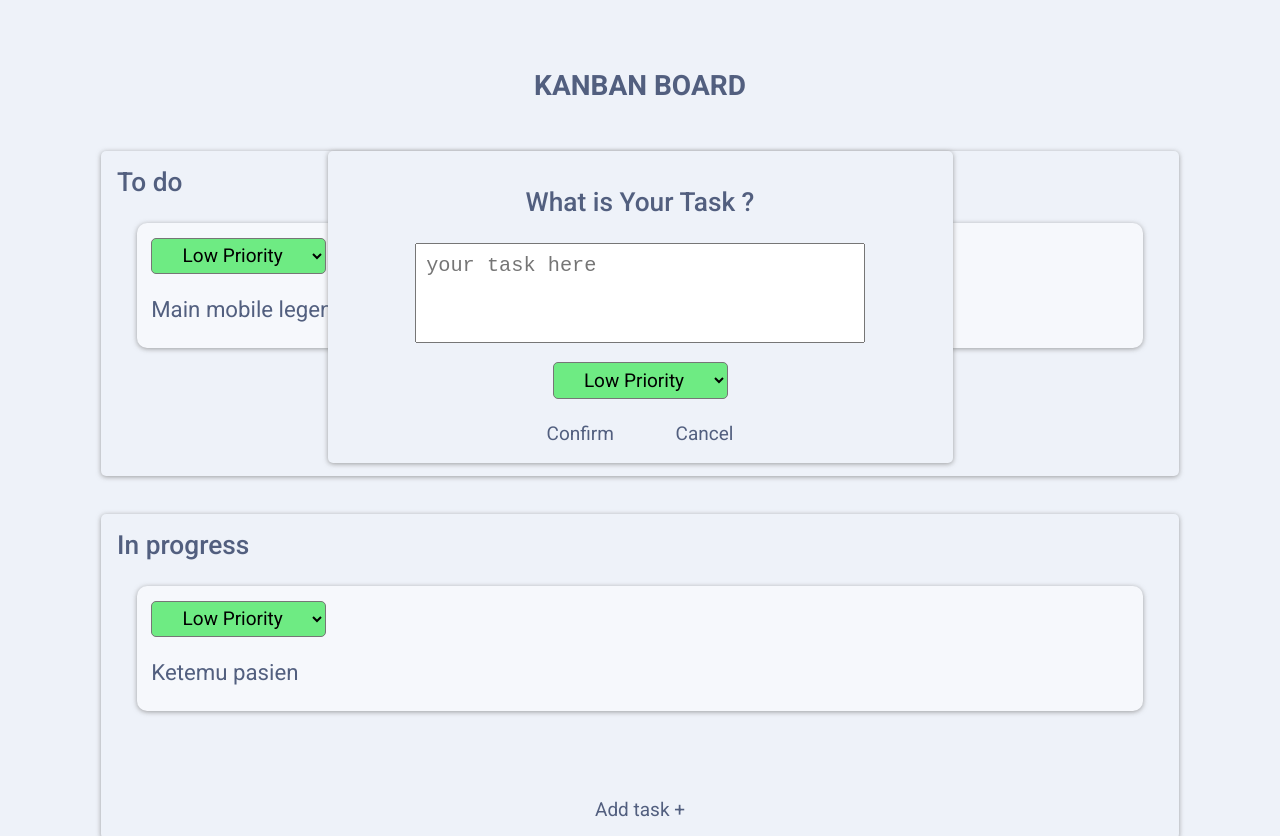
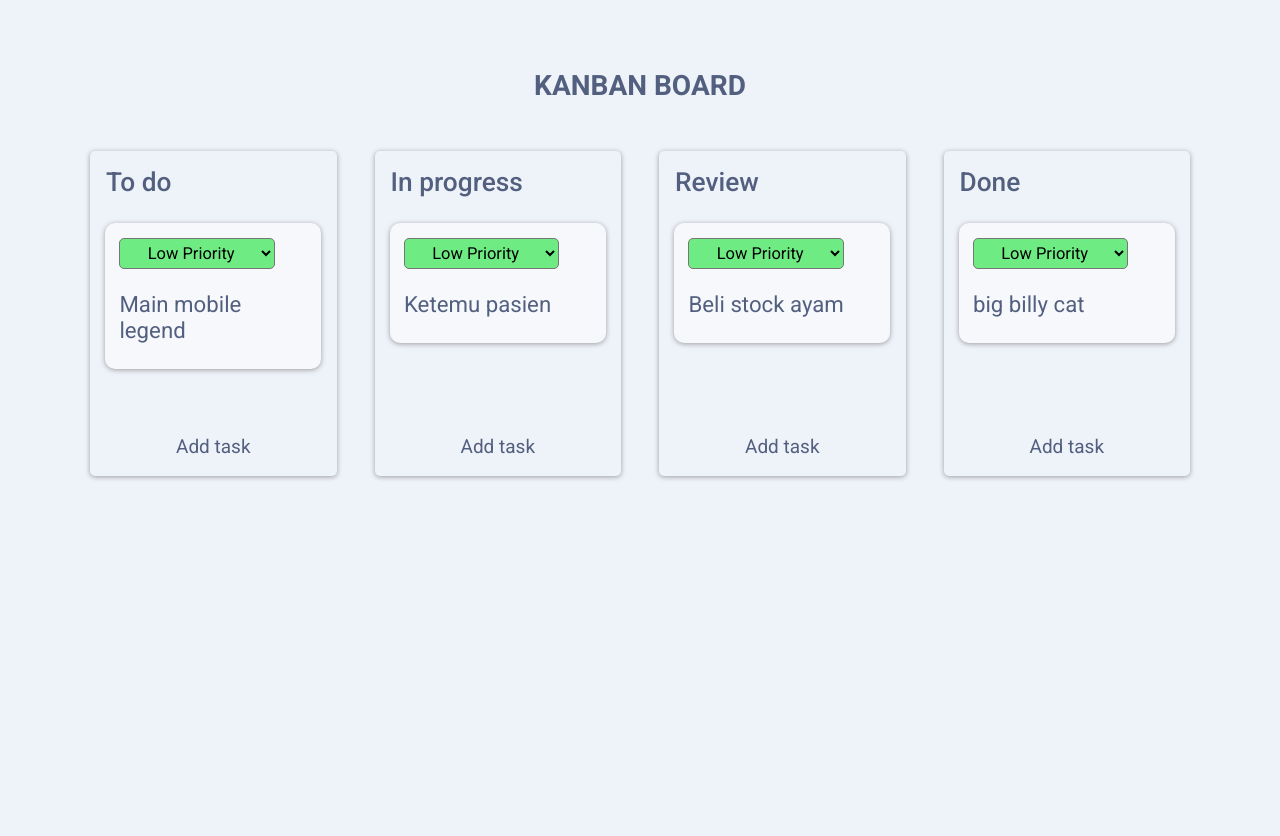
Before and after one commit to Ardi-koding/kanban-wep-app, a plain HTML site: page index.html in a window 1280 px wide. Shown: the top 836 px of the page. After the commit the page ends 800 px from the top, so only its background shows below. Drawn offline with nearby package versions, Linux system fonts and the light colour scheme.

Commit message:
inline-form, still 30%

```diff
--- a/index.html
+++ b/index.html
@@ -23,7 +23,7 @@
 		<div class="container">
 			<section class="task to-do">
 				<h2>To do</h2>
-				<div class="task_list">
+				<div class="task_list to-do_1">
 					<select
 						class="select-priority"
 						name="priority"
@@ -35,14 +35,17 @@
 					</select>
 					<h3>Main mobile legend</h3>
 				</div>
+
 				<span class="add-task"
-					><button type="button">Add task +</button></span
-				>
+					><button type="button" class="add-button" value="td">
+						Add task
+					</button>
+				</span>
 			</section>
 
 			<section class="task in-progress">
 				<h2>In progress</h2>
-				<div class="task_list">
+				<div class="task_list in-progress_1">
 					<select
 						class="select-priority"
 						name="priority"
@@ -55,13 +58,15 @@
 					<h3>Ketemu pasien</h3>
 				</div>
 				<span class="add-task"
-					><button type="button">Add task +</button></span
+					><button type="button" class="add-button" value="ip">
+						Add task
+					</button></span
 				>
 			</section>
 
 			<section class="task review">
 				<h2>Review</h2>
-				<div class="task_list">
+				<div class="task_list review_1">
 					<select
 						class="select-priority"
 						name="priority"
@@ -74,13 +79,15 @@
 					<h3>Beli stock ayam</h3>
 				</div>
 				<span class="add-task"
-					><button type="button">Add task +</button></span
+					><button type="button" class="add-button" value="revi">
+						Add task
+					</button></span
 				>
 			</section>
 
 			<section class="task done">
 				<h2>Done</h2>
-				<div class="task_list">
+				<div class="task_list done_1">
 					<select
 						class="select-priority"
 						name="priority"
@@ -93,33 +100,11 @@
 					<h3>big billy cat</h3>
 				</div>
 				<span class="add-task"
-					><button type="button">Add task +</button></span
+					><button type="button" class="add-button" value="don">
+						Add task
+					</button></span
 				>
 			</section>
-
-			<div class="modal">
-				<h2>What is Your Task ?</h2>
-				<form class="modal-form" action="">
-					<textarea
-						name="modal-textarea"
-						id="modal-textarea"
-						placeholder="your task here"
-					></textarea>
-					<br />
-					<select
-						class="select-priority"
-						name="priority"
-						id="priority"
-					>
-						<option value="low">Low Priority</option>
-						<option value="medium">Medium Priority</option>
-						<option value="high">High Priority</option>
-					</select>
-					<br />
-					<button type="button" class="modal-button">Confirm</button>
-					<button type="button" class="modal-button">Cancel</button>
-				</form>
-			</div>
 		</div>
 	</body>
 </html>
--- a/main.js
+++ b/main.js
@@ -1,14 +1,5 @@
-let buttons = document.querySelectorAll("button");
-
-console.log(buttons);
-buttons.forEach((element) => {
-	element.addEventListener("click", () => {
-		alert("it got clicked");
-	});
-});
-
-
 $(document).ready(function () {
+	function checkPriority() {
 		$(".select-priority").each(function () {
 			if ($(this).val() == "low") {
 				$(this).addClass("low-priority");
@@ -28,4 +19,48 @@ $(document).ready(function () {
 				$(this).addClass($(this).val() + "-priority");
 			});
 		});
+	}
+	checkPriority();
+
+	function createTask(val) {
+		let taskList = $("<div></div>");
+		taskList.addClass("task_list");
+
+		let priority = $("<select></select>");
+		priority.addClass("select-priority");
+
+		let lowValue = $("<option></option>").text("Low Priority").val("low");
+		let mediumValue = $("<option></option>")
+			.text("Medium Priority")
+			.val("medium");
+		let highValue = $("<option></option>")
+			.text("High Priority")
+			.val("high");
+		priority.append(lowValue, mediumValue, highValue);
+
+		let inlineInput = $("<input></input>")
+			.attr("placeholder", "Insert your task")
+			.attr("type", "text");
+		inlineInput.addClass("inline-input");
+
+		let buttonGroup = $("<div></div>").addClass("add-task");
+		let confirm = $("<button></button")
+			.text("Confirm")
+			.attr("type", "button")
+			.addClass("add-button");
+		let cancel = $("<button></button>")
+			.text("Cancel")
+			.attr("type", "button")
+			.addClass("add-button");
+		buttonGroup.append(confirm, cancel);
+
+		taskList.append(priority, inlineInput, buttonGroup);
+
+		$(".to-do_1").after(taskList);
+		checkPriority();
+	}
+
+	$(".add-button").on("click", function () {
+		createTask($(this).val());
 	});
+});
--- a/style.css
+++ b/style.css
@@ -33,51 +33,22 @@ body {
 		font-weight: 400;
 		margin-bottom: 0.5em;
 	}
-
-	button,
-	.select-priority {
-		font-family: "Roboto", sans-serif;
-		font-size: 1rem;
-	}
-
-	button {
-		background-color: transparent;
-		border: none;
-		border-radius: 10px;
-		color: inherit;
-		/* font-size: 1.067rem; */
-		height: 40px;
-		padding: 0 0.5em;
-		-webkit-transition: background-color 0.25s ease-in;
-		-moz-transition: background-color 0.25s ease-in;
-		-ms-transition: background-color 0.25s ease-in;
-		-o-transition: background-color 0.25s ease-in;
-		transition: background-color 0.25s ease-in;
-	}
-
-	button:hover {
-		cursor: pointer;
-		background-color: hsla(0, 0%, 78%, 0.752);
-		border-radius: 10px;
-	}
-
-	button:active {
-		color: red;
-	}
 }
 
 /* CONTAINER */
 
 .container {
 	margin: 0 auto;
-	max-width: 1078px;
+	max-width: 1100px;
 	width: 100%;
 	display: flex;
 	flex-direction: column;
 	align-items: center;
 
-	.task,
-	.modal {
+	.task {
+		border-top: 0px solid #eef2f9;
+		margin-top: 2em;
+		min-height: 300px;
 		width: 100%;
 		display: flex;
 		flex-direction: column;
@@ -93,12 +64,6 @@ body {
 		-ms-transition: all 0.25s ease-in;
 		-o-transition: all 0.25s ease-in;
 		transition: all 0.25s ease-in;
-	}
-
-	.task {
-		border-top: 0px solid #eef2f9;
-		margin-top: 2em;
-		min-height: 300px;
 
 		.task_list {
 			-webkit-box-shadow: 0px 1px 5px 0px rgba(128, 128, 128, 0.75);
@@ -117,41 +82,55 @@ body {
 	.task:nth-child(1) {
 		margin-top: 0;
 	}
-
-	.modal {
-		align-items: center;
-		min-height: 200px;
-		text-align: center;
-		width: 65%;
-		max-width: 625px;
-		position: fixed;
-		background-color: #eef2f9;
-	}
 }
 
-/* MODAL BOX */
+/* BUTTON */
 
-.modal > h2 {
-	margin: 1em 0;
+.add-task {
+	text-align: center;
 }
 
-textarea {
-	width: 250px;
-	height: 100px;
-	padding: 0.5em;
-	font-size: 1.067rem;
-	resize: none;
+.add-button,
+.select-priority {
+	font-family: "Roboto", sans-serif;
+	font-size: 1rem;
 }
 
-.modal-form > .select-priority {
-	margin: 0.75em 0;
+.add-button {
+	background-color: transparent;
+	border: none;
+	border-radius: 10px;
+	color: inherit;
+	/* font-size: 1.067rem; */
+	height: 40px;
+	padding: 0 0.5em;
+	-webkit-transition: background-color 0.25s ease-in;
+	-moz-transition: background-color 0.25s ease-in;
+	-ms-transition: background-color 0.25s ease-in;
+	-o-transition: background-color 0.25s ease-in;
+	transition: background-color 0.25s ease-in;
 }
 
-.modal-button:nth-of-type(2) {
-	margin-left: 2em;
+.add-button:hover {
+	cursor: pointer;
+	background-color: hsla(0, 0%, 78%, 0.752);
+	border-radius: 10px;
 }
 
-/* COMPONENT OR MODIFIER */
+.add-button:active {
+	color: red;
+}
+
+/* INLINE FORM */
+.inline-input {
+	border-radius: 5px;
+	font-size: 0.867rem;
+	width: 95%;
+	padding: 0.25em;
+	margin: 2em 0 1em;
+}
+
+/* MODIFIER */
 
 .to-do:hover {
 	border-top: 8px solid hsl(144, 21%, 54%);
@@ -195,11 +174,6 @@ textarea {
 	color: #000000;
 }
 
-.add-task {
-	margin-top: auto;
-	text-align: center;
-}
-
 @media only screen and (min-width: 600px) {
 	:root {
 		font-size: 17px;
@@ -207,6 +181,7 @@ textarea {
 
 	.container {
 		display: flex;
+		flex-direction: row;
 		justify-content: space-between;
 		flex-wrap: wrap;
 		gap: 2em;
@@ -220,10 +195,6 @@ textarea {
 	.add-task {
 		margin-top: auto;
 	}
-
-	textarea {
-		width: 350px;
-	}
 }
 
 @media only screen and (min-width: 900px) {
@@ -233,14 +204,11 @@ textarea {
 
 	.container {
 		flex-wrap: wrap;
+		align-items: flex-start;
 
 		.task {
 			flex: 1 1 calc(25% - 2em);
 			min-height: 325px;
 		}
 	}
-
-	textarea {
-		width: 450px;
-	}
 }
```
Lines whose indentation alone changed are shown as unchanged.
